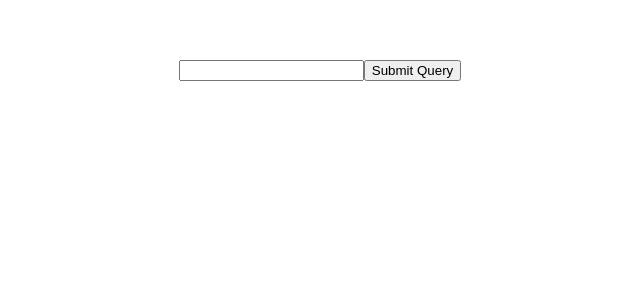
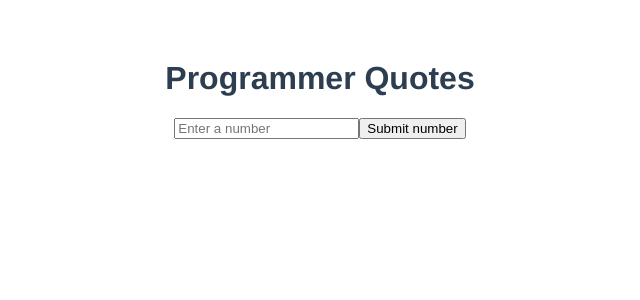
Before and after one commit to H0und5/progQuotes, a Vue app: page / in a window 1280 px wide. Shown: the top 300 px of the page, without its empty margins (320-960 px from the left). Built offline with nearby package versions, Linux system fonts and the light colour scheme.

Commit message:
learn: got the promise to successfully work with this API

```diff
--- a/src/App.vue
+++ b/src/App.vue
@@ -1,5 +1,6 @@
 <template>
-  <InputField @number-requested="handleQuery"/>
+  <h1>Programmer Quotes</h1>
+  <InputField @number-requested="updateQuery"/>
   {{ output }}
 </template>
 
@@ -7,11 +8,29 @@
 import { ref } from 'vue';
 import InputField from './components/InputField.vue';
 
+const baseURL = 'https://programming-quotes-api.herokuapp.com/Quotes?count=';
+
 const output = ref();
 
-const handleQuery = (query) => {
+const handleQuery = async () => {
+  const res = await fetch(`${baseURL}${output.value}`);
+
+  if (!res.ok) {
+    throw new Error();
+  }
+
+  const data = await res.json();
+
+  console.log(res);
+
+  console.log(data);
+};
+
+const updateQuery = (query) => {
   console.log(query);
   output.value = query;
+
+  handleQuery();
 };
 
 </script>
--- a/src/components/InputField.vue
+++ b/src/components/InputField.vue
@@ -1,7 +1,7 @@
 <template>
   <form @submit.prevent="submitHandler">
-    <input v-model="numberReq"/>
-    <button>Submit Query</button>
+    <input placeholder="Enter a number" v-model="numberReq" />
+    <button>Submit number</button>
   </form>
 </template>
 
```
